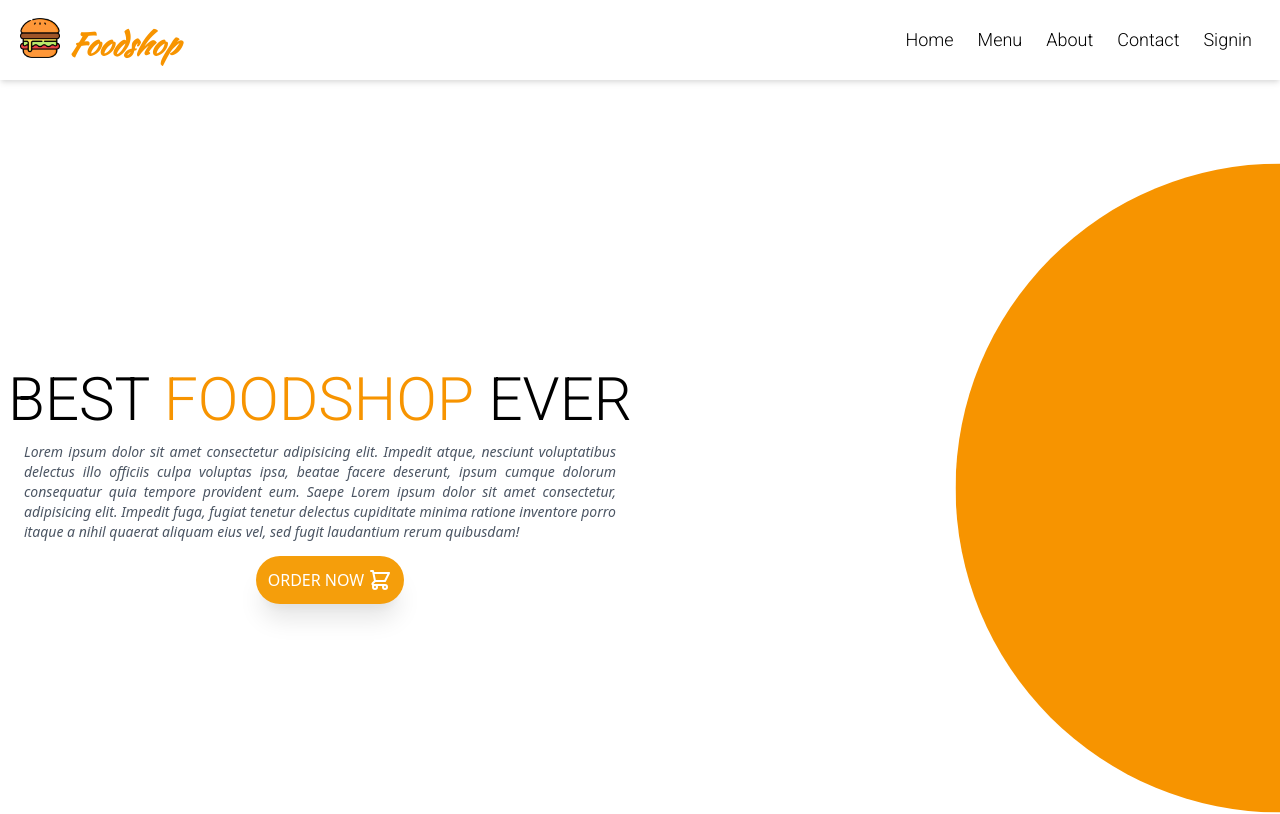
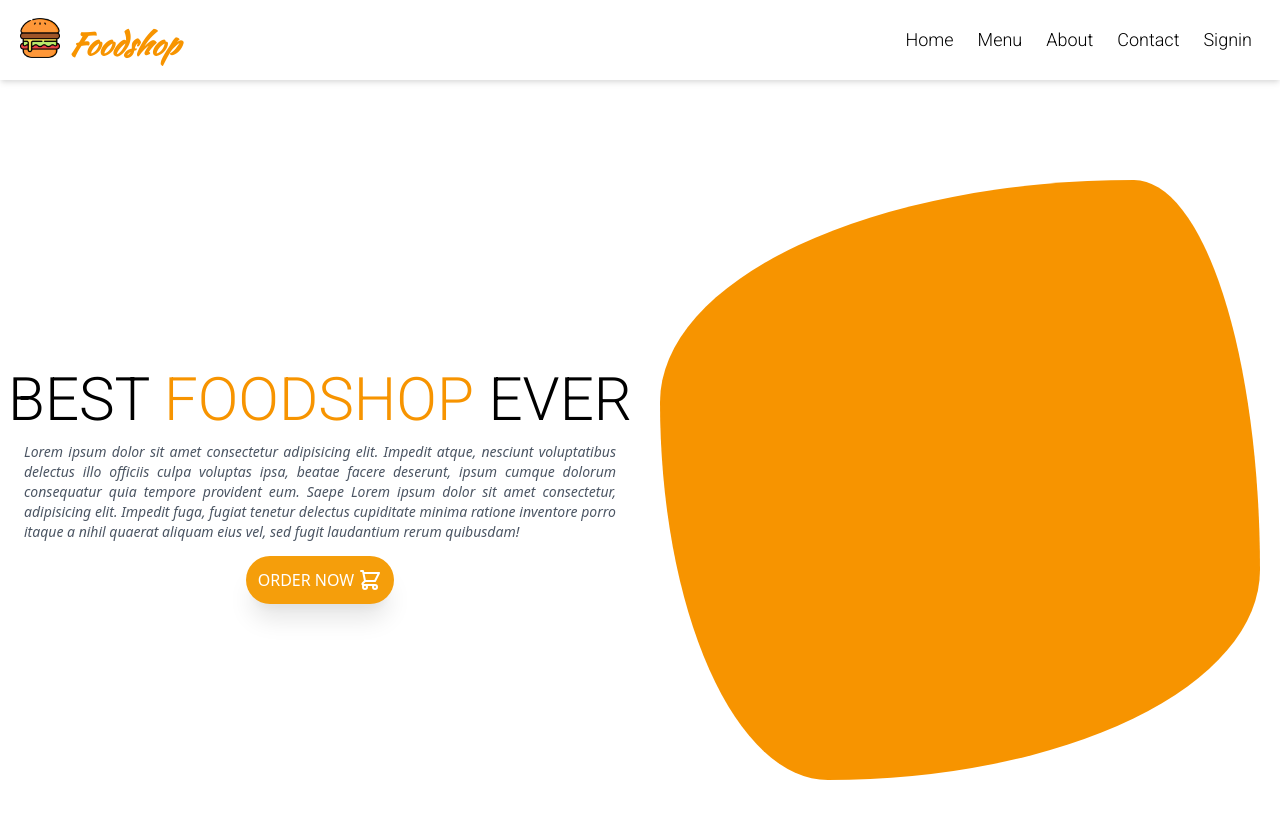
Before and after one commit to KaungThant-Zin/foodshop, a React (Create React App) app: page / in a window 1280 px wide. Shown: the top 814 px of the page. Built offline with nearby package versions, Linux system fonts and the light colour scheme; a web font is replaced by a local one.

Commit message:
Home image shape

```diff
--- a/src/assets/style.css
+++ b/src/assets/style.css
@@ -38,12 +38,14 @@
 /* .home2bg{
     background-image: url('../assets/foodtable.jpg');
 } */
-.circle{
+/* .circle{
     right: 0;
     position: absolute;
     width: 100%;
     height: 100%;
     background: #f79400;
     /* clip-path: circle(40% at 70% 10%); */
-    clip-path: circle(30.4% at 100% 51%);
-}
+    .imgshape{
+        background: #f79400;
+        border-radius: 79% 21% 72% 28% / 37% 65% 35% 63%;
+    }
--- a/src/pages/About.jsx
+++ b/src/pages/About.jsx
@@ -46,7 +46,7 @@ const About = () => {
                 </div>
                 </Zoom>
                 {/* fordesktop */}
-                <div className="p-3 lg:hidden">
+                <div className="p-3 lg:hidden md:hidden">
                     <Zoom><h1 className="mt-2 text-5xl headfont foodcolor border-b-2 mx-3">Who we are</h1></Zoom>
                     <Zoom>
                     <p className="mt-3 mx-3 italic text-justify navfont">Lorem ipsum dolor sit amet, consectetur adipisicing elit. Est beatae magni nam rem deserunt quasi dignissimos, doloremque minus asperiores excepturi dicta! Minima cupiditate dolore consequuntur maiores aperiam ea, aspernatur nobis! Lorem ipsum dolor sit amet consectetur adipisicing elit. At, sint! Necessitatibus eveniet labore assumenda, magnam natus sed obcaecati ad ab magni odio, nesciunt nisi commodi! Nulla ratione eaque voluptates expedita? Lorem ipsum dolor sit, amet consectetur adipisicing elit. Illum nihil fugiat dolore? Blanditiis, earum beatae porro magnam saepe non sequi numquam modi quibusdam? Dolores autem accusantium quos odit ipsam minus.</p>
--- a/src/pages/Home.jsx
+++ b/src/pages/Home.jsx
@@ -14,9 +14,8 @@ const Home = () => {
     // }, [])
     return (
         <div>
-            <Fade right><div className="circle"></div></Fade>
             <div className="grid lg:grid-cols-2 md:grid-cols-1 sm:grid-cols-1 items-center min-h-screen">
-                <div className="p-3 flex justify-center lg:hidden md:hidden">
+                <div className="p-3 flex justify-center lg:hidden md:hidden imgshape">
                     <Flip>
                     <img src={logofood} alt="logofood" className="object-cover foodlogo rounded-full" />
                     </Flip>
@@ -26,7 +25,7 @@ const Home = () => {
                     <h1 className="navfont text-3xl lg:text-6xl">BEST <span className="foodcolor">FOODSHOP</span> EVER</h1>
                     <p className="mt-3 mx-6 text-justify italic text-sm text-gray-600">Lorem ipsum dolor sit amet consectetur adipisicing elit. Impedit atque, nesciunt voluptatibus delectus illo officiis culpa voluptas ipsa, beatae facere deserunt, ipsum cumque dolorum consequatur quia tempore provident eum. Saepe Lorem ipsum dolor sit amet consectetur, adipisicing elit. Impedit fuga, fugiat tenetur delectus cupiditate minima ratione inventore porro itaque a nihil quaerat aliquam eius vel, sed fugit laudantium rerum quibusdam!</p>
 
-                    <div className="flex justify-center ml-5">
+                    <div className="flex justify-center">
                         <Link to="/menu" className="mt-5 mb-0 bg-yellow-500 text-white flex px-3 py-3 rounded-full animate-bounce shadow-xl">
                             ORDER NOW
                         <svg className="w-6 h-6 ml-1" fill="none" stroke="currentColor" viewBox="0 0 24 24" xmlns="http://www.w3.org/2000/svg"><path strokeLinecap="round" strokeLinejoin="round" strokeWidth={2} d="M3 3h2l.4 2M7 13h10l4-8H5.4M7 13L5.4 5M7 13l-2.293 2.293c-.63.63-.184 1.707.707 1.707H17m0 0a2 2 0 100 4 2 2 0 000-4zm-8 2a2 2 0 11-4 0 2 2 0 014 0z" /></svg>
@@ -35,9 +34,11 @@ const Home = () => {
                 </div>
                 </Fade>
                 <div className=" lg:my-10 p-3 flex justify-center sm:block hidden sm:flex sm:justify-center">
+                    <div className="imgshape">
                     <Flip>
                     <img src={logofood} alt="logofood" className="object-cover foodlogo rounded-full" />
                     </Flip>
+                    </div>
                 </div>
             </div>
             {/* <Home3/> */}
```
